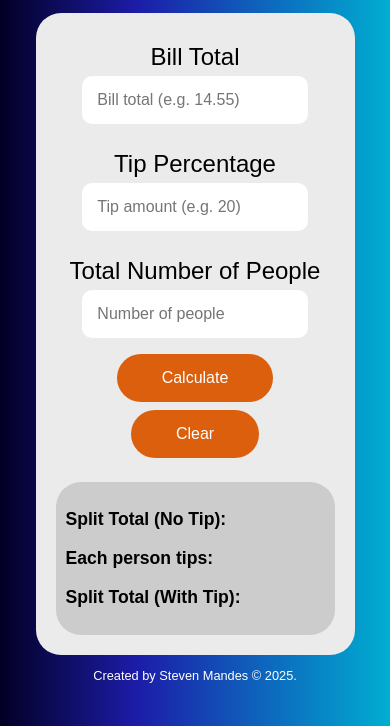
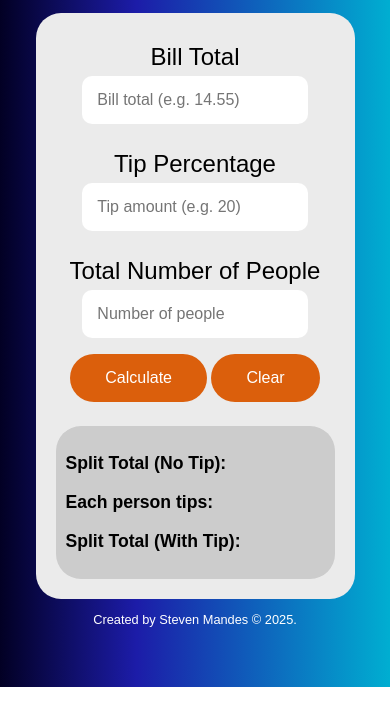
Before and after one commit to smandes86/split-the-bill, a plain HTML site: page index.html in a window 390 px wide. Shown: the part 157-883 px from the top of the page. After the commit the page ends 844 px from the top, so only its background shows below. Drawn offline with Linux system fonts and the light colour scheme.

Commit message:
Changes to button width on mobile

```diff
--- a/styles.css
+++ b/styles.css
@@ -59,7 +59,7 @@ button {
     border-radius: 25px;
     border: none;
     margin-bottom: .5em;
-    padding: 15px 45px;
+    padding: 15px 35px;
     font-size: 1em;
     color: #fff;
     cursor: pointer;
```
